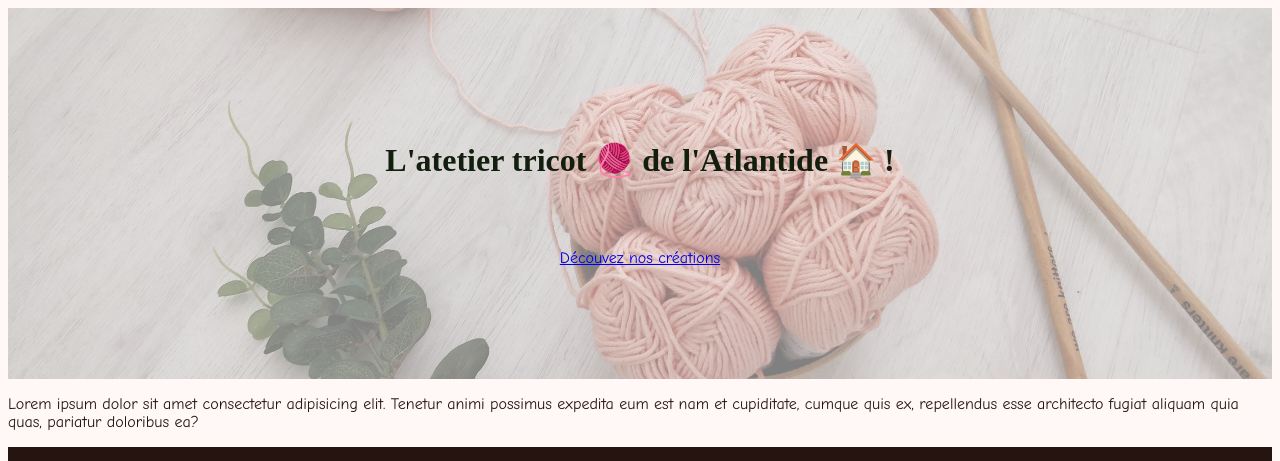
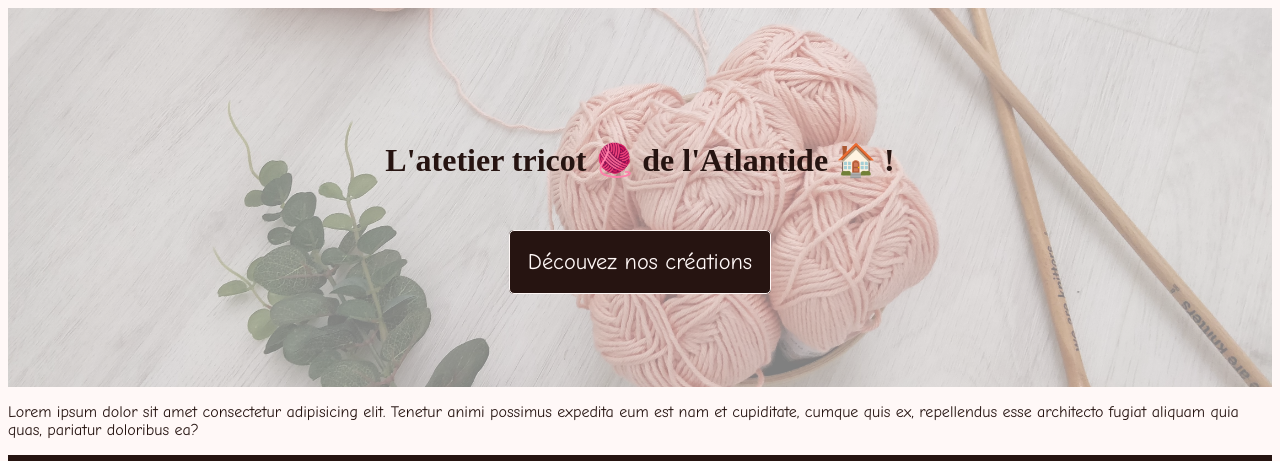
Before and after one commit to isabelle4412/diy, a plain HTML site: page index.html in a window 1280 px wide. Shown: the top 461 px of the page. Drawn offline with Linux system fonts and the light colour scheme.

Commit message:
Design the button

```diff
--- a/style.css
+++ b/style.css
@@ -14,9 +14,24 @@ body {
 
 #banner h1 {
   padding-bottom: 1.5em;
-  color: #121f0e;
+  color: #261411;
   font-size: 2em;
   font-family: "Lucida Calligraphy" ;
+}
+#banner a {
+  background-color:#261411 ;
+  color: #fff8f7;
+  font-size: 1.4em;
+  padding: 0.8em;
+  text-decoration:none;
+  border-radius: 5px;
+  border: 1px solid #fff8f7;
+
+}
+#banner a:hover {
+  color: #f98d7a;
+  text-decoration: none;
+  border: 1px solid #f98d7a;
 }
 
 footer {
@@ -31,3 +46,7 @@ footer a {
   font-size: 1.5em;
   padding: 0.1;
 }
+
+footer a:hover {
+  color: #f98d7a;
+}
```
